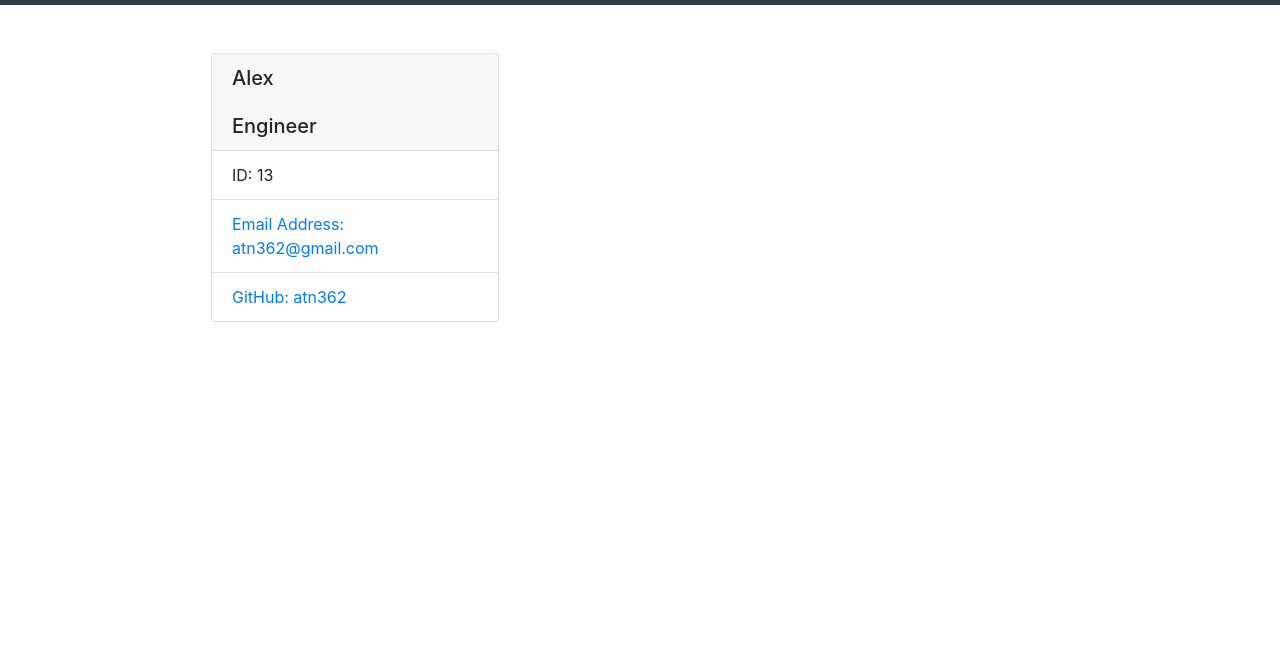
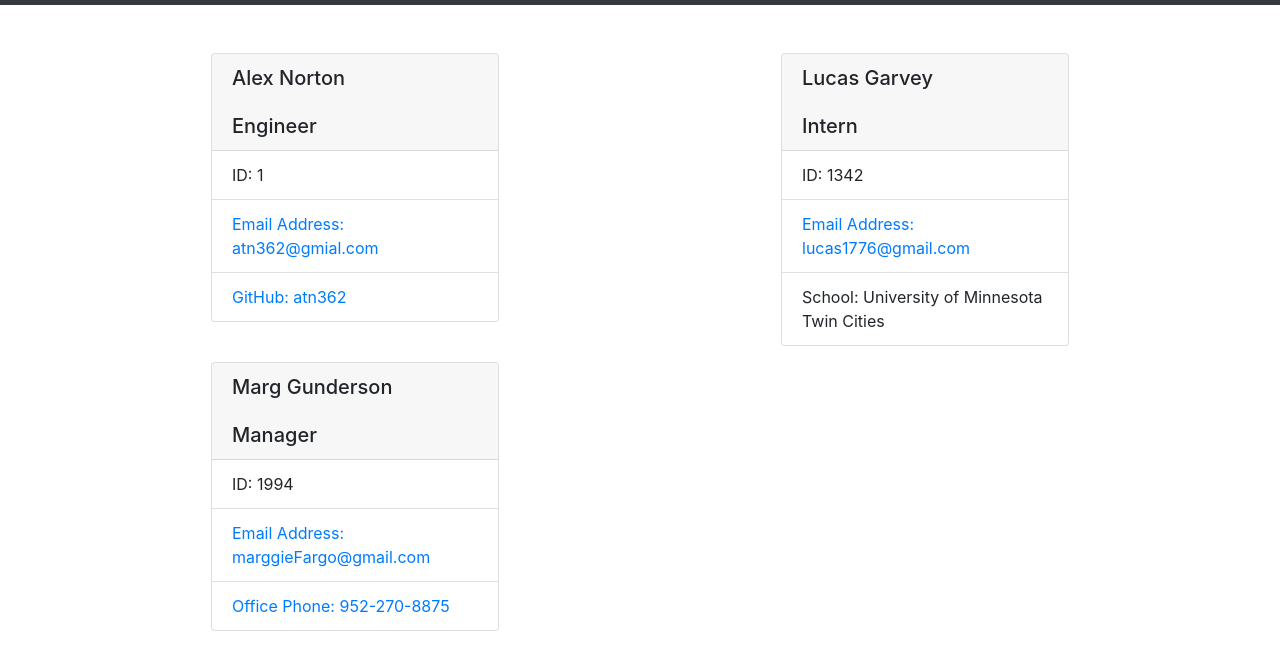
Before and after one commit to atn362/Profile_Generator, a website: page Output/index.html in a window 1280 px wide. Shown: the part 51-718 px from the top of the page. Drawn offline with nearby package versions, Linux system fonts and the light colour scheme.

Commit message:
index pic

```diff
--- a/Output/index.html
+++ b/Output/index.html
@@ -14,11 +14,29 @@
         <div class="container">
             <div class="row"><div class="col-6">
             <div class="card mx-auto mb-3" style="width: 18rem">
-            <h5 class="card-header">Alex<br /><br />Engineer</h5>
+            <h5 class="card-header">Alex Norton<br /><br />Engineer</h5>
             <ul class="list-group list-group-flush">
-                <li class="list-group-item">ID: 13</li>
-                <li class="list-group-item"><a href="mailto:atn362@gmail.com">Email Address: atn362@gmail.com</a></li>
+                <li class="list-group-item">ID: 1</li>
+                <li class="list-group-item"><a href="mailto:atn362@gmial.com">Email Address: atn362@gmial.com</a></li>
                 <li class="list-group-item"><a href="https://github.com/atn362">GitHub: atn362</a></li>
+            </ul>
+            </div>
+        </div><div class="col-6">
+            <div class="card mx-auto mb-3" style="width: 18rem">
+            <h5 class="card-header">Lucas Garvey<br /><br />Intern</h5>
+            <ul class="list-group list-group-flush">
+                <li class="list-group-item">ID: 1342</li>
+                <li class="list-group-item"><a href="mailto:lucas1776@gmail.com">Email Address: lucas1776@gmail.com</a></li>
+                <li class="list-group-item">School: University of Minnesota Twin Cities</li>
+            </ul>
+            </div>
+        </div><div class="col-6">
+            <div class="card mx-auto mb-3" style="width: 18rem">
+            <h5 class="card-header">Marg Gunderson<br /><br />Manager</h5>
+            <ul class="list-group list-group-flush">
+                <li class="list-group-item">ID: 1994</li>
+                <li class="list-group-item"><a href="mailto:marggieFargo@gmail.com">Email Address: marggieFargo@gmail.com</a></li>
+                <li class="list-group-item"><a href="tel:952-270-8875">Office Phone: 952-270-8875</a></li>
             </ul>
             </div>
         </div> </div>
```
Also changed, not shown: images/index.png (added).
